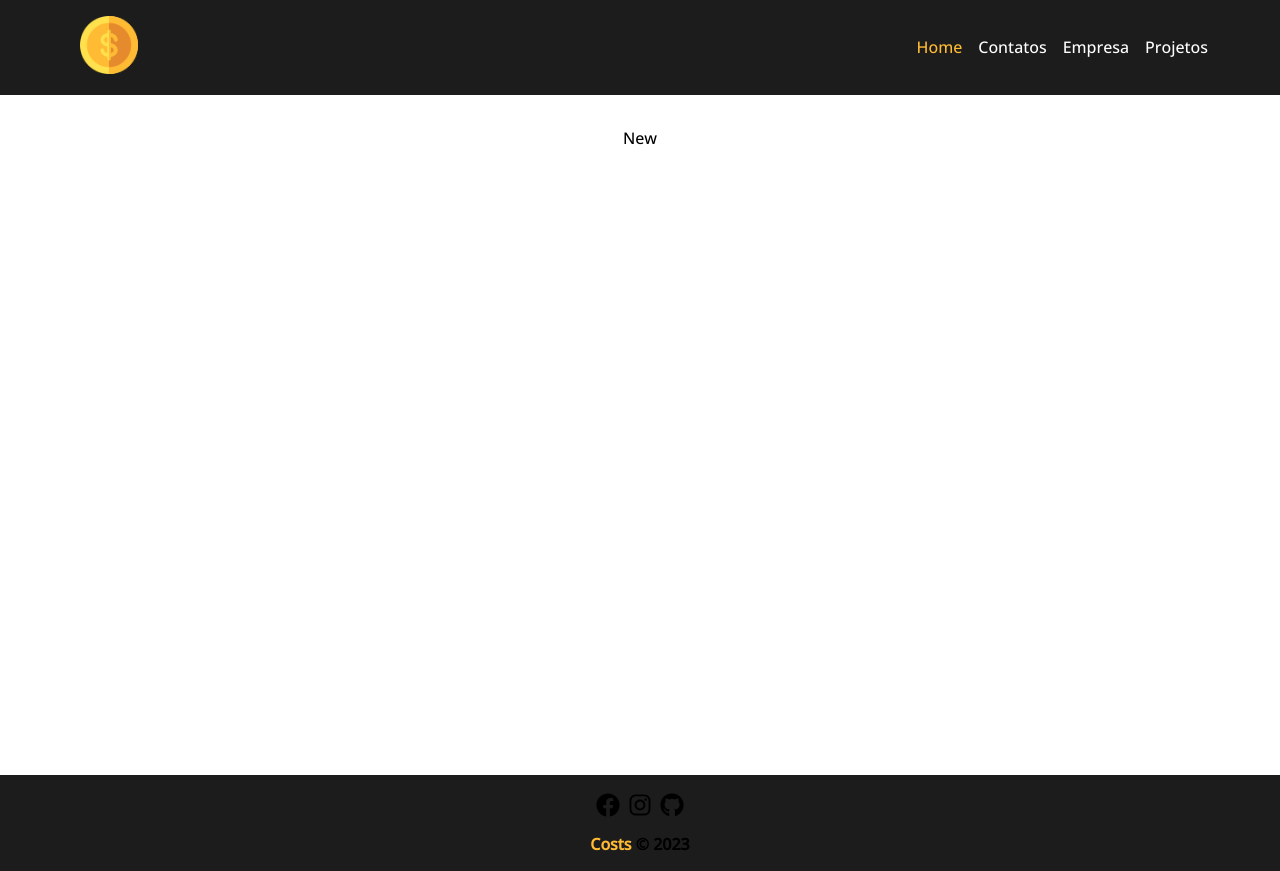
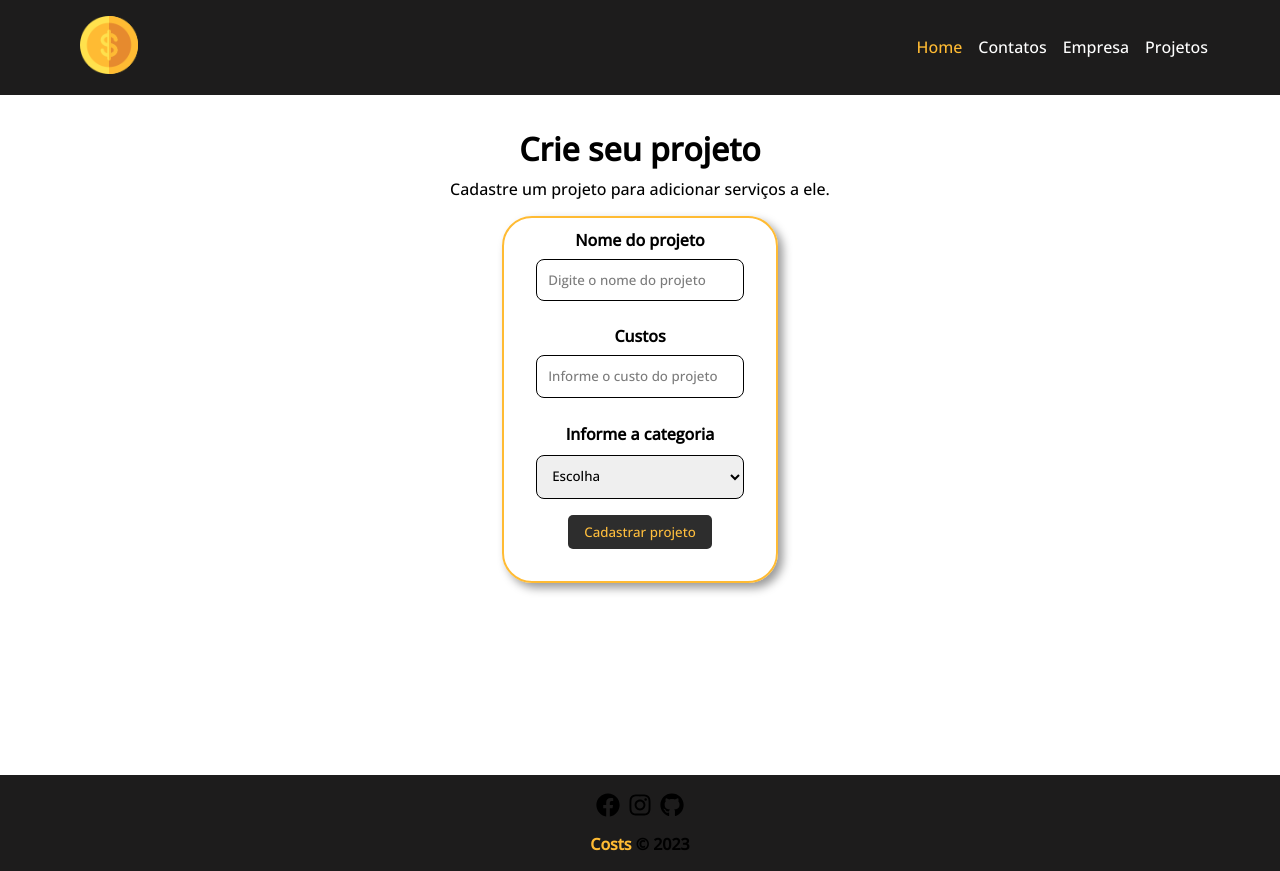
Before and after one commit to Brunowcst/AppFinancas, a React (Create React App) app in the folder app-financas/: page /newproject in a window 1280 px wide. Built offline with nearby package versions, Linux system fonts and the light colour scheme.

Commit message:
Página de cadastro

```diff
--- a/app-financas/src/components/pages/NewProject.js
+++ b/app-financas/src/components/pages/NewProject.js
@@ -1,7 +1,12 @@
+import ProjectForm from "../project/ProjectForm";
+import "./NewProject.modules.css"
+
 function NewProject() {
     return (
-        <div>
-            New
+        <div className="cad_projeto">
+            <h1>Crie seu projeto</h1>
+            <p>Cadastre um projeto para adicionar serviços a ele.</p>
+            <ProjectForm btnText="Cadastrar projeto"/>
         </div>
     );
 }
--- /dev/null
+++ b/app-financas/src/components/pages/NewProject.modules.css
@@ -0,0 +1,13 @@
+.cad_projeto {
+    display: flex;
+    flex-direction: column;
+    align-items: center;
+}
+
+.cad_projeto h1 {
+    padding-bottom: .5rem;
+}
+
+.cad_projeto p {
+    padding-bottom: 1rem;
+}
```
